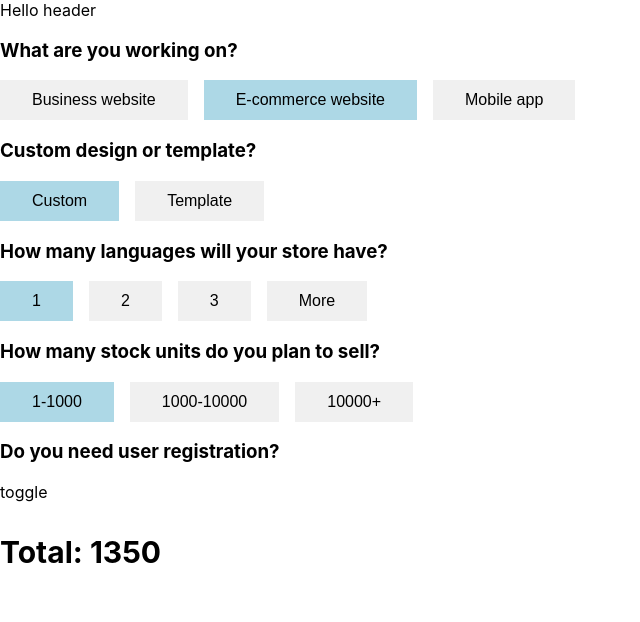
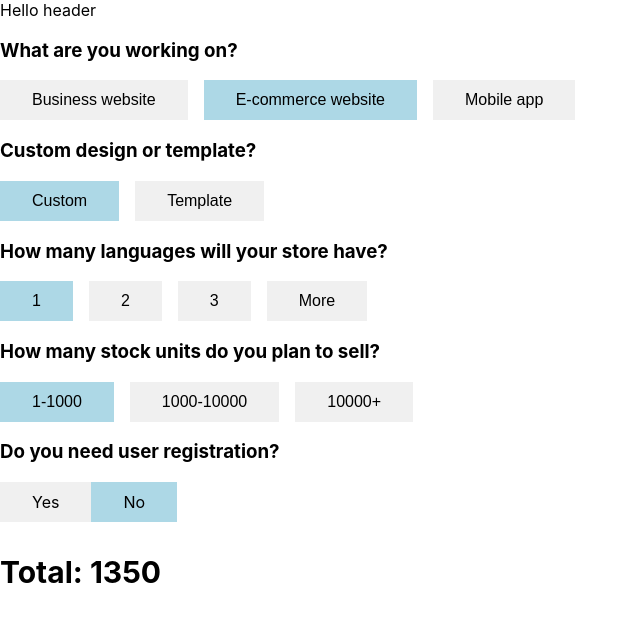
Before and after one commit to asnbkk/cost-calculator, a React (Create React App) app: page / in a window 1280 px wide. Both pictures are taken after a click on the button "E-commerce website". Shown: the top 622 px of the page, without its empty margins (0-640 px from the left). Built offline with nearby package versions, Linux system fonts and the light colour scheme.

Commit message:
toggle button

```diff
--- a/src/components/Tabs/Tabs.js
+++ b/src/components/Tabs/Tabs.js
@@ -1,6 +1,6 @@
 import React, { useState } from 'react';
 import { Button } from '..';
-import { TabsStyle, ToggleTabStyle } from './TabsStyle';
+import { TabsStyle, ToggleTabStyle, ToggleStyle } from './TabsStyle';
 
 const Tabs = ({ options, defaultOption, onSelect, toggle }) => {
   const [isActive, setIsActive] = useState(defaultOption.name || null);
@@ -9,7 +9,7 @@ const Tabs = ({ options, defaultOption, onSelect, toggle }) => {
     onSelect({ name, price, code });
   };
 
-  const _options = options.map((item) => {
+  const _defaultOptions = options.map((item) => {
     let name = item.name;
     let price = item.price;
     let code = item.code;
@@ -23,10 +23,23 @@ const Tabs = ({ options, defaultOption, onSelect, toggle }) => {
     );
   });
 
+  const _toggleOptions = options.map((item) => {
+    let name = item.name;
+    let price = item.price;
+    return (
+      <ToggleStyle
+        active={name === isActive}
+        onClick={() => handleSelect(name, price)}
+        key={name}>
+        {name}
+      </ToggleStyle>
+    );
+  });
+
   return !toggle ? (
-    <TabsStyle>{_options}</TabsStyle>
+    <TabsStyle>{_defaultOptions}</TabsStyle>
   ) : (
-    <ToggleTabStyle>toggle</ToggleTabStyle>
+    <ToggleTabStyle>{_toggleOptions}</ToggleTabStyle>
   );
 };
 
--- a/src/components/Tabs/TabsStyle.js
+++ b/src/components/Tabs/TabsStyle.js
@@ -5,4 +5,24 @@ export const TabsStyle = styled.div`
   grid-gap: 1rem;
 `;
 
-export const ToggleTabStyle = styled.div``;
+export const ToggleTabStyle = styled.div`
+  display: flex;
+`;
+
+export const ToggleStyle = styled.div`
+  height: 40px;
+  display: grid;
+  align-items: center;
+  background-color: #f0f0f0;
+  padding: 0 2rem;
+  cursor: pointer;
+
+  ${({ active }) =>
+    active
+      ? `
+    background-color: lightblue;
+  `
+      : `&:hover {
+    opacity: 0.8;
+  }`};
+`;
```
